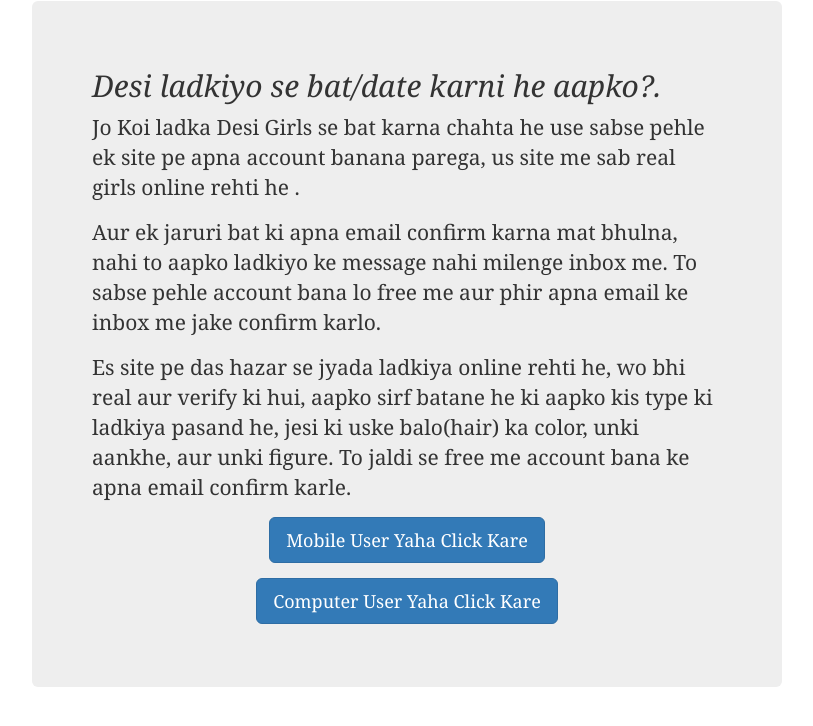
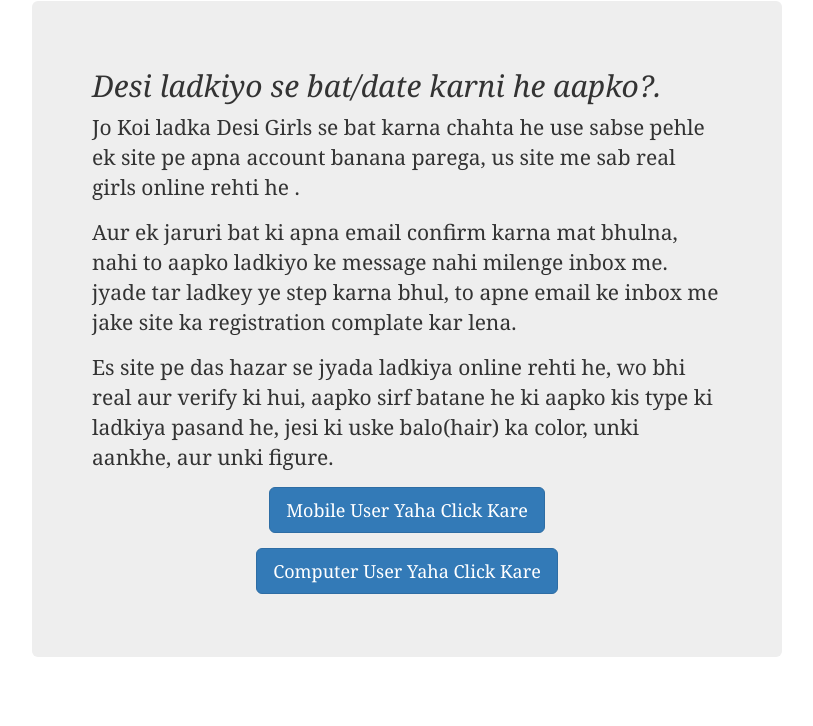
Before and after one commit to enyusu/enyusu.github.com, a Jekyll site: the page built from _posts/2015-02-10-dating-india.md, in a window 1280 px wide. Shown: the top 726 px of the page, without its empty margins (233-1046 px from the left). Built offline with Jekyll 4.4.1, drawn with Linux system fonts in a browser that asks for light colours; nearby versions of some CDN libraries.

Commit message:
Update 2015-02-10-dating-india.md

```diff
--- a/_posts/2015-02-10-dating-india.md
+++ b/_posts/2015-02-10-dating-india.md
@@ -7,8 +7,8 @@
 <div class="jumbotron">
   <h2>Desi ladkiyo se bat/date karni he aapko?.</h2>
   <p> Jo Koi ladka Desi Girls se bat karna chahta he use sabse pehle ek site pe apna account banana parega, us site me sab real girls online rehti he . </p>
- <p>Aur ek jaruri bat ki apna email confirm karna mat bhulna, nahi to aapko ladkiyo ke message nahi milenge inbox me. To sabse pehle account bana lo free me aur phir apna email ke inbox me jake confirm karlo.</p>
- <p>Es site pe das hazar se jyada ladkiya online rehti he, wo bhi real aur verify ki hui, aapko sirf batane he ki aapko kis type ki ladkiya pasand he, jesi ki uske balo(hair) ka color, unki aankhe, aur unki figure. To jaldi se free me account bana ke apna email confirm karle. </p>
+ <p>Aur ek jaruri bat ki apna email confirm karna mat bhulna, nahi to aapko ladkiyo ke message nahi milenge inbox me. jyade tar ladkey ye step karna bhul, to apne email ke inbox me jake site ka registration complate kar lena.</p>
+ <p>Es site pe das hazar se jyada ladkiya online rehti he, wo bhi real aur verify ki hui, aapko sirf batane he ki aapko kis type ki ladkiya pasand he, jesi ki uske balo(hair) ka color, unki aankhe, aur unki figure. </p>
   <center>
   <p><a class="btn btn-primary btn-lg" href="http://mmtrkpy.com/mt/x2741394e4v233t224q2u234/" role="button"> Mobile User Yaha Click Kare </a></p>
   <p><a class="btn btn-primary btn-lg" href="http://mmtrkpy.com/mt/w2a4z27484s233t224q2u234/" role="button"> Computer User Yaha Click Kare </a></p>
```
